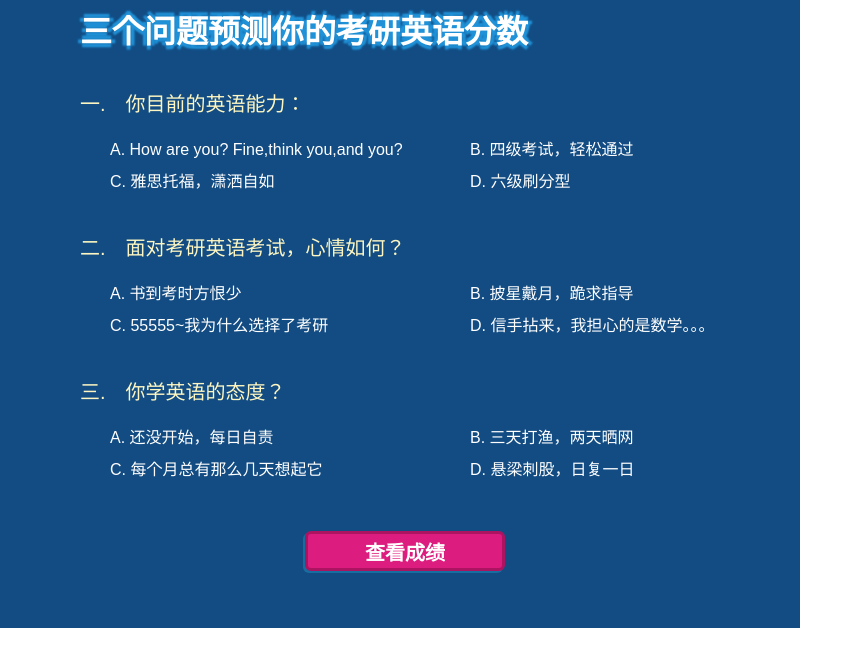
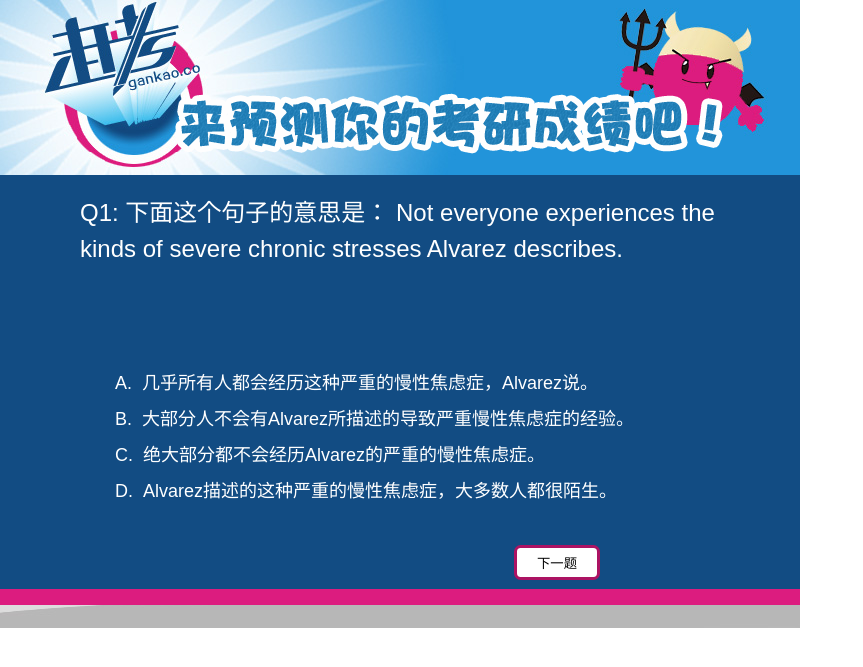
Before and after one commit to lifang/rrapp_season2, a Rails app: page /question in a window 1280 px wide. Shown: the top 667 px of the page, without its empty margins (0-863 px from the left). Run offline with Rails 7, Linux system fonts and the light colour scheme; some libraries are stand-ins or nearby versions.

Commit message:
update detial

```diff
--- a/app/assets/javascripts/questions.js
+++ b/app/assets/javascripts/questions.js
@@ -8,32 +8,98 @@
     jQuery(style).css('left',(win_width-z_layer_width)/2);
     jQuery(style).show();
 }
-//l为最低分数
+
+//判断是否空或者全部是空格
+function checkspace(checkstr){
+    var str = '';
+    for(var i = 0; i < checkstr.length; i++) {
+        str = str + ' ';
+    }
+    if (str == checkstr){
+        return true;
+    } else{
+        return false;
+    }
+}
+
+function submit_share() {
+    if (checkspace($("#t_result").val())) {
+        alert("请填写你分享的内容。");
+        return false;
+    }
+    var share = ($("#share").attr("checked") == "checked") ? 1 : 0;
+    $.ajax({
+        async:true,
+        dataType:'script',
+        url:"/questions/share",
+
+        data:{
+            content : $("#t_result").val(),
+            is_share : share,
+            asse_t : $("#asse_t").val()
+        },
+        success:function(request){
+            $(".mask").hide();
+            $(".tab").hide();
+        },
+        type:'post'
+    });
+    return false;
+}
 
 //答题过程
 $(document).ready(function(){
-
+    if ($('.exam .q_list').length == 0) {
+        $(".mask").show();
+        generate_flash_div(".tab");
+    } else {
+        var sum = 0;
         $('li').bind("click",function(){
             $(this).siblings().removeClass("dui");
             $(this).toggleClass("dui");
+            sum = sum + parseInt($(this).attr("value"));
         });
-    $(".mask").show();
-    generate_flash_div(".tab");
-
-    $('.ck_btn').bind("click",function(){
-        //计算成绩
+        $(".next_btn").bind("click",function(){
+            var curr_p_div = $(this).parent().parent();
+            curr_p_div.hide();
+            var next_div = curr_p_div.next();
+            if (next_div.attr("class") == "exam") {
+                curr_p_div.next().show();
+                progress(curr_p_div);
+            } else {
                 if($("li.dui").length <= 0){
+                    next_div.prev().show();
+                    progress(next_div.prev());
                     alert("请先回答问题");
                     return false;
                 }
-        if($("li.dui").length<3){
+                if($("li.dui").length<5){
+                    next_div.prev().show();
+                    progress(next_div.prev());
                     alert("请回答所有问题");
                     return false;
                 }
-        var sum=0;
-        $("li.dui").each(function(){
-            sum=sum+parseInt($(this).attr("value"))
+                window.location.href="/result?sum="+sum;
+            }
         });
-        window.location.href="/result?sum="+sum;
+        $(".prev_btn").bind("click",function(){
+            var curr_p_div = $(this).parent().parent();
+            curr_p_div.hide();
+            curr_p_div.prev().show();
+            progress(curr_p_div.prev());
         });
+    }
 })
+
+function show_result(is_yuwen) {
+    var result_url = "/questions/result?is_yuwen=" + is_yuwen;
+    if ($("#share").attr("checked") == "checked") {
+        result_url += "&share=1";
+    }
+    window.location.href = result_url;
+}
+//显示进度
+function progress(item) {
+    var p = parseInt((($(".exam").index(item)+1)/$("div.exam").size())*100);
+    $("div.jd").css("width",p.toString()+"%");
+}
--- a/app/assets/stylesheets/style.css
+++ b/app/assets/stylesheets/style.css
@@ -85,7 +85,7 @@
 .user_con { float: left; width: 470px; height: 135px; background: url(/assets/user_bg.jpg) no-repeat; padding: 12px 30px; text-align: center;}
 .user_con span { font-size: 30px; padding: 0 8px;}
 .user_con span.f_50 { font-size: 44px; font-weight: bolder;}
-.user_con h1 { font-size: 38px; font-weight: bolder; text-align: center; padding-top: 10px;
+.user_con h1 { font-size: 30px; font-weight: bolder; text-align: center; padding-top: 10px;
 text-shadow: 4px 0px 2px #2193d9,
 -4px 0px 2px #2193d9,
 0px 4px 2px #2193d9,
@@ -130,7 +130,7 @@
 .qd_btn {
 	width: 100px;
 	height: 40px;
-	margin: 15px 0 0 110px;
+	margin: 15px 0 0 180px;
 	border: 3px #ac1462 solid;
 	border-radius: 0.3em;
 	background: #dc1c7e;
--- a/app/controllers/application_controller.rb
+++ b/app/controllers/application_controller.rb
@@ -4,6 +4,7 @@
   before_filter  :set_p3p
   include Constant
   include LoginsHelper
+
   def set_p3p
     response.headers['P3P'] = 'CP="CAO PSA OUR"'
   end
--- a/app/helpers/constant.rb
+++ b/app/helpers/constant.rb
@@ -1,6 +1,6 @@
 #encoding: utf-8
 module Constant
-  SERVER_URL = "http://kaoyan.gankao.co"
+  SERVER_URL = "http://127.0.0.1:3000"
   MAIN_URL = "http://apps.renren.com/kaoyantgl"
 
   APP_ID="196777"
--- a/app/views/questions/index.html.erb
+++ b/app/views/questions/index.html.erb
@@ -1,3 +1,3 @@
-<h1 class="h_title h_ky">来预测你的考研成绩吧！</h1>
+<h1 class="h_title h_ky">三个问题预测你的考研英语分数</h1>
 <div class="ad_1"><img src="/assets/ad_1.png"/></div>
 <div class="btn_box"><button class="b_btn" onclick="window.location.href='/question';">开始测试</button></div>
--- a/app/views/questions/question.html.erb
+++ b/app/views/questions/question.html.erb
@@ -1,31 +1,79 @@
-<div class="ks_box">
-  <h1>三个问题预测你的考研英语分数</h1>
-  <div class="ks_q">
-    <div class="ks_t">一.　你目前的英语能力：</div>
-    <ul class="ks_ul">
-      <li value="1">A. How are you? Fine,think you,and you?</li>
-      <li value="2">B. 四级考试，轻松通过</li>
-      <li value="3">C. 雅思托福，潇洒自如</li>
-      <li value="4">D. 六级刷分型</li>
-    </ul>
+<h1 class="h_title h_ky">五个问题预测你的考研英语分数</h1>
+<div class="exam">
+  <div class="q_list">
+    Q1: 下面这个句子的意思是：
+    Not everyone experiences the kinds of severe chronic stresses Alvarez describes.
   </div>
-  <div class="ks_q">
-    <div class="ks_t">二.　面对考研英语考试，心情如何？</div>
-    <ul class="ks_ul">
-      <li value="1">A. 书到考时方恨少</li>
-      <li value="2">B. 披星戴月，跪求指导</li>
-      <li value="3">C. 55555~我为什么选择了考研</li>
-      <li value="4">D. 信手拈来，我担心的是数学。。。</li>
-    </ul>
+  <ul class="q_ul">
+    <li value="1">A.&nbsp;&nbsp;几乎所有人都会经历这种严重的慢性焦虑症，Alvarez说。</li>
+    <li value="2">B.&nbsp;&nbsp;大部分人不会有Alvarez所描述的导致严重慢性焦虑症的经验。</li>
+    <li value="3">C.&nbsp;&nbsp;绝大部分都不会经历Alvarez的严重的慢性焦虑症。</li>
+    <li value="4">D.&nbsp;&nbsp;Alvarez描述的这种严重的慢性焦虑症，大多数人都很陌生。</li>
+  </ul>
+  <div class="pn_btn_box">
+    <button class="next_btn">下一题</button>
   </div>
-  <div class="ks_q">
-    <div class="ks_t">三.　你学英语的态度？</div>
-    <ul class="ks_ul">
-      <li value="1">A. 还没开始，每日自责</li>
-      <li value="2">B. 三天打渔，两天晒网</li>
-      <li value="3">C. 每个月总有那么几天想起它</li>
-      <li value="4">D. 悬梁刺股，日复一日</li>
-    </ul>
+</div>
+<div class="exam" style="display: none;">
+  <div class="q_list">
+    Q2: 以下10个词，你认识几个？
+    software, estimation, hop, wire, grind, rampage, triple, slay, ridiculous, compulsory
   </div>
-  <div><button class="ck_btn">查看成绩</button></div>
+  <ul class="q_ul">
+    <li value="1">A.&nbsp;&nbsp;0-2个</li>
+    <li value="2">B.&nbsp;&nbsp;3-5个</li>
+    <li value="3">C.&nbsp;&nbsp;6-8个</li>
+    <li value="4">D.&nbsp;&nbsp;9-10个</li>
+  </ul>
+  <div class="pn_btn_box">
+    <button class="prev_btn">上一题</button>
+    <button class="next_btn">下一题</button>
+  </div>
 </div>
+
+<div class="exam" style="display: none;">
+  <div class="q_list">
+    Q3: 你目前的英语的自我感觉？
+  </div>
+  <ul class="q_ul">
+    <li value="1">A.&nbsp;&nbsp;How are you? Fine,think you,and you?</li>
+    <li value="2">B.&nbsp;&nbsp;四级考试，轻松通过</li>
+    <li value="3">C.&nbsp;&nbsp;雅思托福，潇洒自如</li>
+    <li value="4">D.&nbsp;&nbsp;六级刷分型</li>
+  </ul>
+  <div class="pn_btn_box">
+    <button class="prev_btn">上一题</button>
+    <button class="next_btn">下一题</button>
+  </div>
+</div>
+<div class="exam" style="display: none;">
+  <div class="q_list">
+    Q4: 面对考研英语考试，心情如何？
+  </div>
+  <ul class="q_ul">
+    <li value="1">A.&nbsp;&nbsp;书到考时方恨少</li>
+    <li value="2">B.&nbsp;&nbsp;披星戴月，跪求指导</li>
+    <li value="3">C.&nbsp;&nbsp;55555~我为什么选择了考研</li>
+    <li value="4">D.&nbsp;&nbsp;信手拈来，我担心的是数学。。。</li>
+  </ul>
+  <div class="pn_btn_box">
+    <button class="prev_btn">上一题</button>
+    <button class="next_btn">下一题</button>
+  </div>
+</div>
+<div class="exam" style="display: none;">
+  <div class="q_list">
+    Q5: 你学英语的态度？
+  </div>
+  <ul class="q_ul">
+    <li value="1">A.&nbsp;&nbsp;还没开始，每日自责</li>
+    <li value="2">B.&nbsp;&nbsp;三天打渔，两天晒网</li>
+    <li value="3">C.&nbsp;&nbsp;每个月总有那么几天想起它</li>
+    <li value="4">D.&nbsp;&nbsp;悬梁刺股，日复一日</li>
+  </ul>
+  <div class="pn_btn_box">
+    <button class="prev_btn">上一题</button>
+    <button class="next_btn">下一题</button>
+  </div>
+</div>
+<div class="jindu"><div class="jd" style="width: 0%;"></div></div>
--- a/config/database.yml
+++ b/config/database.yml
@@ -15,7 +15,7 @@
   database: exam_app
   pool: 5
   username: root
-  password: xuya
+  password: lifang
   host: localhost
 
 # Warning: The database defined as "test" will be erased and
--- a/config/routes.rb
+++ b/config/routes.rb
@@ -7,7 +7,8 @@
   end
   resources :questions do
     collection do
-      get :share, :result, :question
+      get :result, :question
+      post :share
     end
   end
 
```
Also changed, not shown: app/controllers/questions_controller.rb (+19 -13 lines), app/views/questions/result.html.erb (+14 -11 lines), Gemfile.lock. Lines whose indentation alone changed are shown as unchanged.
